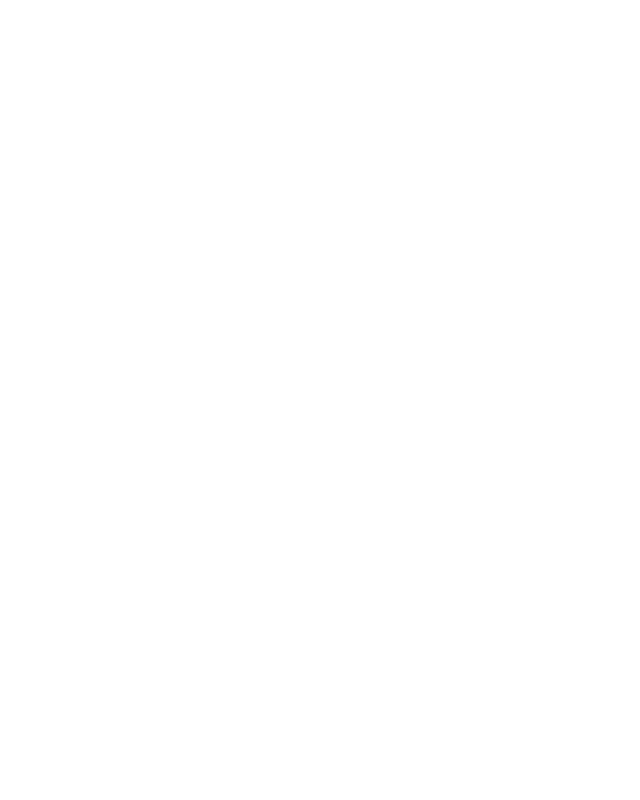
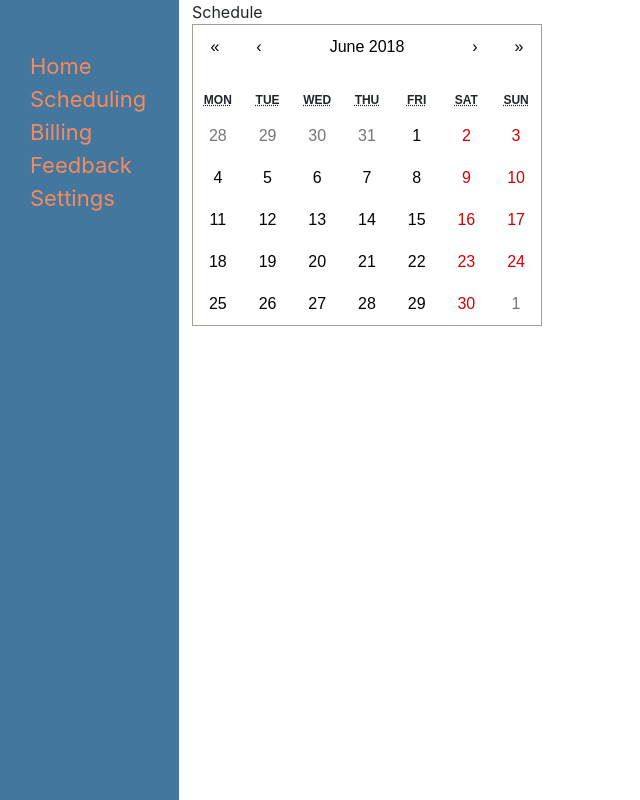
Before and after one commit to BloomTech-Labs/hairspray, a React (Create React App) app in the folder hairspray-app/: page /admin/schedule in a window 1280 px wide. Shown: the whole page, without its empty margins (0-640 px from the left). Built offline with nearby package versions, Linux system fonts and the light colour scheme.

Commit message:
added files to use less styling and route path for admin page view

```diff
--- a/hairspray-app/src/components/user/schedule/AdminSchedule.js
+++ b/hairspray-app/src/components/user/schedule/AdminSchedule.js
@@ -29,37 +29,26 @@
 
     render() {
         return (
-            <div className="scheduling">
-                <div className="scheduling__title">Schedule</div>
-                <div className="scheduling__form-container">
+            <div className="admin__scheduling">
+                <div className="admin__scheduling__title">Schedule</div>
+                <div className="admin__scheduling__form-container">
                     {/* <Form className="scheduling__form"> */}
-                    <div className="side-nav-bar">
-                        <UserHome />
-                    </div>
+
+                    <span>
                         <FormGroup>
                             {/* TODO: move to the right a little bit */}
+                            <Form>
                                 <Calendar
                                     onChange={value => this.onChange(value)}
                                 />
-                        {/* TODO: Remove this one */}
-                        <Form className="scheduling__form">
-                            {/* <div className="appointment__container"> */}
-                            <div>1st render</div>
-                            {this.props.appointments.appt && this.props.appointments.appt.map((appointment, item) => <AppointmentList
-                                key={item}
-                                session={this.date}
-                                stylist={appointment.stylist.name}
-                                client={appointment.user.name}
-                                time={appointment.service[0].type}
-                            />)}
-                            {/* </div> */}
+
                             </Form>
                         </FormGroup>
-                    {/* </Form> */}
-                    <FormGroup>
-                        <Form className="scheduling__form">
-                            {/* <div className="appointment__container"> */}
-                            <div>2nd render</div>
+                    </span>
+
+
+                    <span className="appointment__container">
+
                         {this.props.appointments.appt && this.props.appointments.appt.map((appointment, item) => <AppointmentList
                             key={item}
                             session={appointment.session}
@@ -67,9 +56,7 @@
                             client={appointment.user.name}
                             time={appointment.service[0].type}
                         />)}
-                            {/* </div> */}
-                        </Form>
-                    </FormGroup>
+                    </span>
 
                 </div>
             </div>
--- a/hairspray-app/src/components/user/schedule/AppointmentList.js
+++ b/hairspray-app/src/components/user/schedule/AppointmentList.js
@@ -9,9 +9,9 @@
 
 const AppointmentList = ({ session, stylist, client, time }) => {
     return (
-        <div>
-            <Card>
-                <CardBody inverse style={{ backgroundColor: '#f68a5f', borderColor: 'black' }}>
+        <div className="appt-list">
+            <Card className="appt-list__card">
+                <CardBody>
                     <CardText>{session}</CardText>
                     <CardText>{stylist}</CardText>
                     <CardText>{client}</CardText>
--- a/hairspray-app/src/index.js
+++ b/hairspray-app/src/index.js
@@ -18,6 +18,8 @@
 import UserSettings from "./components/user/settings/UserSettings";
 import DevUsers from "./components/dev/DevUsers";
 import Welcome from "./components/user/Welcome";
+import AdminSchedule from "./components/user/schedule/AdminSchedule";
+
 
 export const store = createStore(rootReducer, applyMiddleware(thunk, logger));
 
@@ -36,6 +38,8 @@
 				<Route path="/user/feedback" component={UserFeedback} />
 				<Route path="/user/settings" component={UserSettings} />
 				<Route path="/dev/users" component={DevUsers} />
+				<Route path="/admin" component={UserHome} />
+				<Route path="/admin/schedule" component={AdminSchedule} />
 				{/* <Route path="/admin" component={} /> */}
 			</div>
 		</Router>
--- a/hairspray-app/src/styles/css/index.css
+++ b/hairspray-app/src/styles/css/index.css
@@ -6,7 +6,7 @@
   top: 0;
   left: 0;
   background-color: #43779E;
-  color: white;
+  color: black;
   overflow-x: hidden;
   padding: 50px 0 0 20px;
 }
@@ -237,3 +237,18 @@
     transform: rotate(360deg);
   }
 }
+.admin__scheduling {
+  margin-left: 15%;
+}
+.admin__scheduling .admin__scheduling__form-container .appointment__container {
+  display: flex;
+  flex-direction: column;
+}
+.admin__scheduling .admin__scheduling__form-container .appointment__container .appt-list {
+  max-width: 350px;
+  margin: auto;
+}
+.admin__scheduling .admin__scheduling__form-container .appointment__container .appt-list .appt-list__card {
+  width: 200px;
+  margin: auto;
+}
--- /dev/null
+++ b/hairspray-app/src/styles/less/admin/Scheduling.less
@@ -0,0 +1,20 @@
+// 1 big flex container w/ 2 flex items
+
+.admin__scheduling {
+    margin-left: 15%;
+    .admin__scheduling__form-container {
+
+        .appointment__container{
+            display: flex;
+            flex-direction: column;
+            .appt-list {
+            max-width: 350px;
+            margin: auto;
+                .appt-list__card{
+                    width: 200px;
+                    margin: auto;
+                }
+            }
+        }
+    }
+}
--- a/hairspray-app/src/styles/less/index.less
+++ b/hairspray-app/src/styles/less/index.less
@@ -5,3 +5,4 @@
 @import './user/settings.less';
 @import './user/palletes.less';
 @import './App.less';
+@import './admin/Scheduling.less';
--- a/hairspray-app/src/styles/less/user/home.less
+++ b/hairspray-app/src/styles/less/user/home.less
@@ -6,7 +6,7 @@
 	top: 0;
 	left: 0;
 	background-color: @color-secondary-1-0;
-	color: white;
+	color: black;
 	overflow-x: hidden;
 	padding: 50px 0 0 20px;
 
```
Lines whose indentation alone changed are shown as unchanged.
